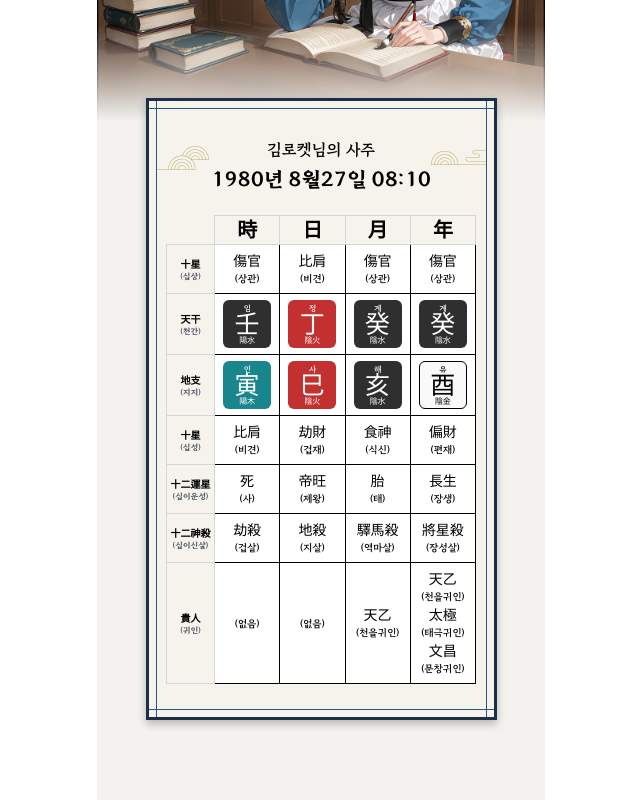
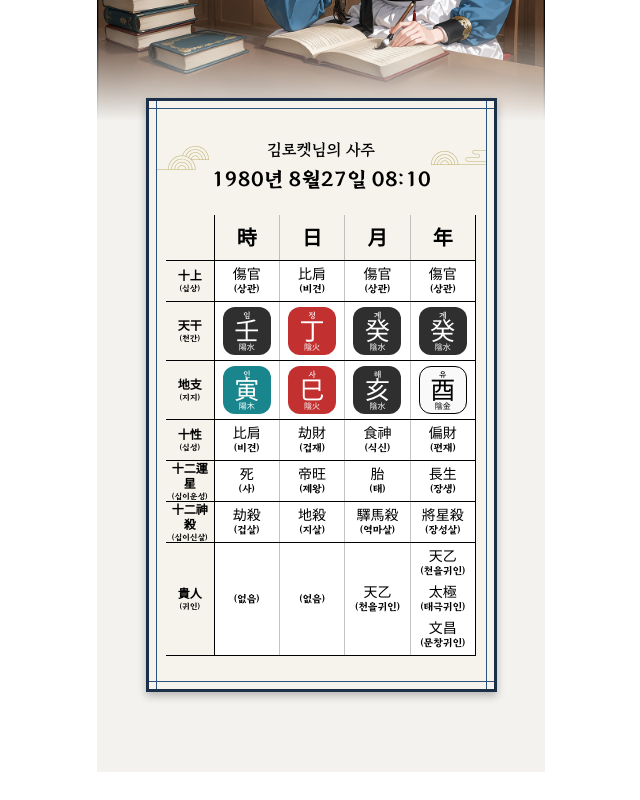
Before and after one commit to fromnowwon/rocket-ai-fe-assignment, a Next.js app: page / in a window 1280 px wide. Shown: the part 1422-2222 px from the top of the page, without its empty margins (319-959 px from the left). After the commit the page ends 2194 px from the top, so only its background shows below. Built offline with nearby package versions, Linux system fonts and the light colour scheme.

Commit message:
feat: data key 형식 변경하여 적용, 스타일 변경

```diff
--- a/components/saju/SajuTable.tsx
+++ b/components/saju/SajuTable.tsx
@@ -2,54 +2,88 @@ import { sajuData } from "@/data/sajuData";
 import { Column, RowKey } from "@/types/saju";
 
 const rowHeaders: { label: string; key: RowKey }[] = [
-  { label: "十星\n(십상)", key: "십상" },
-  { label: "天干\n(천간)", key: "천간" },
-  { label: "地支\n(지지)", key: "지지" },
-  { label: "十星\n(십성)", key: "십성" },
-  { label: "十二運星\n(십이운성)", key: "십이운성" },
-  { label: "十二神殺\n(십이신살)", key: "십이신살" },
-  { label: "貴人\n(귀인)", key: "귀인" },
+  { label: "十上\n(십상)", key: "十上" },
+  { label: "天干\n(천간)", key: "天干" },
+  { label: "地支\n(지지)", key: "地支" },
+  { label: "十性\n(십성)", key: "十性" },
+  { label: "十二運星\n(십이운성)", key: "十二運星" },
+  { label: "十二神殺\n(십이신살)", key: "十二神殺" },
+  { label: "貴人\n(귀인)", key: "貴人" },
 ];
 
 const colHeaders: Column[] = ["時", "日", "月", "年"];
 
 export default function SajuTable() {
   return (
-    <table className="w-full table-fixed border-collapse">
+    <table className="w-full table-fixed border-collapse leading-[100%] border-none">
       <thead>
         <tr>
-          <th className="w-12"></th>
-          {colHeaders.map((col) => (
-            <th
-              key={col}
-              className="border border-gray-300 font-bold text-center align-center text-xl"
-            >
-              {col}
-            </th>
-          ))}
+          <th className="w-12 h-11.25 border-b border-black"></th>
+          {colHeaders.map((col) => {
+            const addGrayRightBorder =
+              col === "時" || col === "日" || col === "月";
+
+            return (
+              <th
+                key={col}
+                className={`h-11.25 border-t-0 border-b border-black font-bold text-center text-xl`}
+                style={{
+                  borderLeft: "1px solid black",
+                  borderRight: addGrayRightBorder
+                    ? "1px solid rgba(138, 138, 138, 0.5)"
+                    : "1px solid black",
+                }}
+              >
+                {col}
+              </th>
+            );
+          })}
         </tr>
       </thead>
+
       <tbody>
-        {rowHeaders.map(({ label, key }) => (
+        {rowHeaders.map(({ label, key }, rowIdx) => (
           <tr key={key}>
-            <th className="border border-gray-300 w-12 whitespace-pre-line text-center">
-              <div className="text-[10px] leading-tight">
+            <th
+              className="w-12 whitespace-pre-line text-center"
+              style={{
+                borderTop: rowIdx === 3 ? "1px solid black" : "none",
+                borderLeft: "none",
+                borderRight: "1px solid black",
+                borderBottom: "1px solid black",
+              }}
+            >
+              <div className="text-xs leading-tight">
                 {label.split("\n")[0]}
               </div>
-              <div className="text-[8px] text-gray-600 leading-none">
+              <div className="text-[8px] font-bold leading-tight">
                 {label.split("\n")[1]}
               </div>
             </th>
+
             {colHeaders.map((col) => {
+              const isGrayBorderCol =
+                col === "時" || col === "日" || col === "月";
+
               const cellData = sajuData[col]?.[key];
+
+              const borderRightStyle = isGrayBorderCol
+                ? "1px solid rgba(138, 138, 138, 0.5)"
+                : "1px solid black";
 
               if (!cellData) {
                 return (
                   <td
                     key={col}
-                    className="border text-center align-middle bg-white"
+                    className="text-center align-middle bg-white"
+                    style={{
+                      borderTop: "none",
+                      borderLeft: "none",
+                      borderRight: borderRightStyle,
+                      borderBottom: "1px solid black",
+                    }}
                   >
-                    <div className="w-full h-full flex items-center justify-center text-center text-[10px]">
+                    <div className="w-full h-full flex items-center justify-center text-[10px] font-bold">
                       (없음)
                     </div>
                   </td>
@@ -59,21 +93,27 @@ export default function SajuTable() {
               return (
                 <td
                   key={col}
-                  className="p-1.5 border text-center align-middle bg-white"
+                  className="pt-1.25 pb-1.25 text-center align-middle bg-white"
+                  style={{
+                    borderTop: "none",
+                    borderLeft: "none",
+                    borderRight: borderRightStyle,
+                    borderBottom: "1px solid black",
+                  }}
                 >
-                  <div className="w-full h-full flex flex-col items-center justify-center text-center">
+                  <div className="w-full h-full flex flex-col gap-1.5 items-center justify-center text-center">
                     {cellData.map((item, i) => {
                       const hasBg =
-                        ["천간", "지지"].includes(key) && item.bgColor;
+                        ["天干", "地支"].includes(key) && item.bgColor;
                       const isWhiteBg =
                         item.bgColor?.toLowerCase() === "#f9f9f9";
 
                       return (
                         <div
                           key={i}
-                          className={`flex flex-col items-center justify-center leading-[100%] ${
+                          className={`flex flex-col items-center justify-center ${
                             hasBg
-                              ? "aspect-square w-full max-w-[48px] rounded-md"
+                              ? "aspect-square w-full max-w-[48px] rounded-xl"
                               : ""
                           }`}
                           style={
@@ -98,13 +138,20 @@ export default function SajuTable() {
                             } else {
                               textSizeClass =
                                 t.type === "character"
-                                  ? "text-sm"
+                                  ? "text-sm leading-tight"
+                                  : t.type === "annotation"
+                                  ? "text-[10px] leading-tight font-bold"
                                   : "text-[10px]";
                             }
 
+                            const value =
+                              t.type === "annotation"
+                                ? `(${t.value})`
+                                : t.value;
+
                             return (
                               <div key={j} className={textSizeClass}>
-                                {t.value}
+                                {value}
                               </div>
                             );
                           })}
--- a/data/sajuData.ts
+++ b/data/sajuData.ts
@@ -2,15 +2,15 @@ import { SajuData } from "@/types/saju";
 
 export const sajuData: SajuData = {
   時: {
-    십상: [
+    十上: [
       {
         texts: [
           { type: "character", value: "傷官" },
-          { type: "annotation", value: "(상관)" },
+          { type: "annotation", value: "상관" },
         ],
       },
     ],
-    천간: [
+    天干: [
       {
         texts: [
           { type: "phonetic", value: "임" },
@@ -20,7 +20,7 @@ export const sajuData: SajuData = {
         bgColor: "#2F2F2F",
       },
     ],
-    지지: [
+    地支: [
       {
         texts: [
           { type: "phonetic", value: "인" },
@@ -30,42 +30,43 @@ export const sajuData: SajuData = {
         bgColor: "#18868C",
       },
     ],
-    십성: [
+    十性: [
       {
         texts: [
           { type: "character", value: "比肩" },
-          { type: "annotation", value: "(비견)" },
+          { type: "annotation", value: "비견" },
         ],
       },
     ],
-    십이운성: [
+    十二運星: [
       {
         texts: [
           { type: "character", value: "死" },
-          { type: "annotation", value: "(사)" },
+          { type: "annotation", value: "사" },
         ],
       },
     ],
-    십이신살: [
+    十二神殺: [
       {
         texts: [
           { type: "character", value: "劫殺" },
-          { type: "annotation", value: "(겁살)" },
+          { type: "annotation", value: "겁살" },
         ],
       },
     ],
-    귀인: null,
+    貴人: null,
   },
+
   日: {
-    십상: [
+    十上: [
       {
         texts: [
           { type: "character", value: "比肩" },
-          { type: "annotation", value: "(비견)" },
+          { type: "annotation", value: "비견" },
         ],
       },
     ],
-    천간: [
+    天干: [
       {
         texts: [
           { type: "phonetic", value: "정" },
@@ -75,7 +76,7 @@ export const sajuData: SajuData = {
         bgColor: "#C23030",
       },
     ],
-    지지: [
+    地支: [
       {
         texts: [
           { type: "phonetic", value: "사" },
@@ -85,42 +86,43 @@ export const sajuData: SajuData = {
         bgColor: "#C23030",
       },
     ],
-    십성: [
+    十性: [
       {
         texts: [
           { type: "character", value: "劫財" },
-          { type: "annotation", value: "(겁재)" },
+          { type: "annotation", value: "겁재" },
         ],
       },
     ],
-    십이운성: [
+    十二運星: [
       {
         texts: [
           { type: "character", value: "帝旺" },
-          { type: "annotation", value: "(제왕)" },
+          { type: "annotation", value: "제왕" },
         ],
       },
     ],
-    십이신살: [
+    十二神殺: [
       {
         texts: [
           { type: "character", value: "地殺" },
-          { type: "annotation", value: "(지살)" },
+          { type: "annotation", value: "지살" },
         ],
       },
     ],
-    귀인: null,
+    貴人: null,
   },
+
   月: {
-    십상: [
+    十上: [
       {
         texts: [
           { type: "character", value: "傷官" },
-          { type: "annotation", value: "(상관)" },
+          { type: "annotation", value: "상관" },
         ],
       },
     ],
-    천간: [
+    天干: [
       {
         texts: [
           { type: "phonetic", value: "계" },
@@ -130,7 +132,7 @@ export const sajuData: SajuData = {
         bgColor: "#2F2F2F",
       },
     ],
-    지지: [
+    地支: [
       {
         texts: [
           { type: "phonetic", value: "해" },
@@ -140,49 +142,50 @@ export const sajuData: SajuData = {
         bgColor: "#2F2F2F",
       },
     ],
-    십성: [
+    十性: [
       {
         texts: [
           { type: "character", value: "食神" },
-          { type: "annotation", value: "(식신)" },
+          { type: "annotation", value: "식신" },
         ],
       },
     ],
-    십이운성: [
+    十二運星: [
       {
         texts: [
           { type: "character", value: "胎" },
-          { type: "annotation", value: "(태)" },
+          { type: "annotation", value: "태" },
         ],
       },
     ],
-    십이신살: [
+    十二神殺: [
       {
         texts: [
           { type: "character", value: "驛馬殺" },
-          { type: "annotation", value: "(역마살)" },
+          { type: "annotation", value: "역마살" },
         ],
       },
     ],
-    귀인: [
+    貴人: [
       {
         texts: [
           { type: "character", value: "天乙" },
-          { type: "annotation", value: "(천을귀인)" },
+          { type: "annotation", value: "천을귀인" },
         ],
       },
     ],
   },
+
   年: {
-    십상: [
+    十上: [
       {
         texts: [
           { type: "character", value: "傷官" },
-          { type: "annotation", value: "(상관)" },
+          { type: "annotation", value: "상관" },
         ],
       },
     ],
-    천간: [
+    天干: [
       {
         texts: [
           { type: "phonetic", value: "계" },
@@ -192,7 +195,7 @@ export const sajuData: SajuData = {
         bgColor: "#2F2F2F",
       },
     ],
-    지지: [
+    地支: [
       {
         texts: [
           { type: "phonetic", value: "유" },
@@ -202,47 +205,47 @@ export const sajuData: SajuData = {
         bgColor: "#F9F9F9",
       },
     ],
-    십성: [
+    十性: [
       {
         texts: [
           { type: "character", value: "偏財" },
-          { type: "annotation", value: "(편재)" },
+          { type: "annotation", value: "편재" },
         ],
       },
     ],
-    십이운성: [
+    十二運星: [
       {
         texts: [
           { type: "character", value: "長生" },
-          { type: "annotation", value: "(장생)" },
+          { type: "annotation", value: "장생" },
         ],
       },
     ],
-    십이신살: [
+    十二神殺: [
       {
         texts: [
           { type: "character", value: "將星殺" },
-          { type: "annotation", value: "(장성살)" },
+          { type: "annotation", value: "장성살" },
         ],
       },
     ],
-    귀인: [
+    貴人: [
       {
         texts: [
           { type: "character", value: "天乙" },
-          { type: "annotation", value: "(천을귀인)" },
+          { type: "annotation", value: "천을귀인" },
         ],
       },
       {
         texts: [
           { type: "character", value: "太極" },
-          { type: "annotation", value: "(태극귀인)" },
+          { type: "annotation", value: "태극귀인" },
         ],
       },
       {
         texts: [
           { type: "character", value: "文昌" },
-          { type: "annotation", value: "(문창귀인)" },
+          { type: "annotation", value: "문창귀인" },
         ],
       },
     ],
--- a/types/saju.ts
+++ b/types/saju.ts
@@ -1,13 +1,13 @@
 export type Column = "時" | "日" | "月" | "年";
 
 export type RowKey =
-  | "십상"
-  | "천간"
-  | "지지"
-  | "십성"
-  | "십이운성"
-  | "십이신살"
-  | "귀인";
+  | "十上"
+  | "天干"
+  | "地支"
+  | "十性"
+  | "十二運星"
+  | "十二神殺"
+  | "貴人";
 
 export type TextType = "character" | "phonetic" | "element" | "annotation";
 
```
